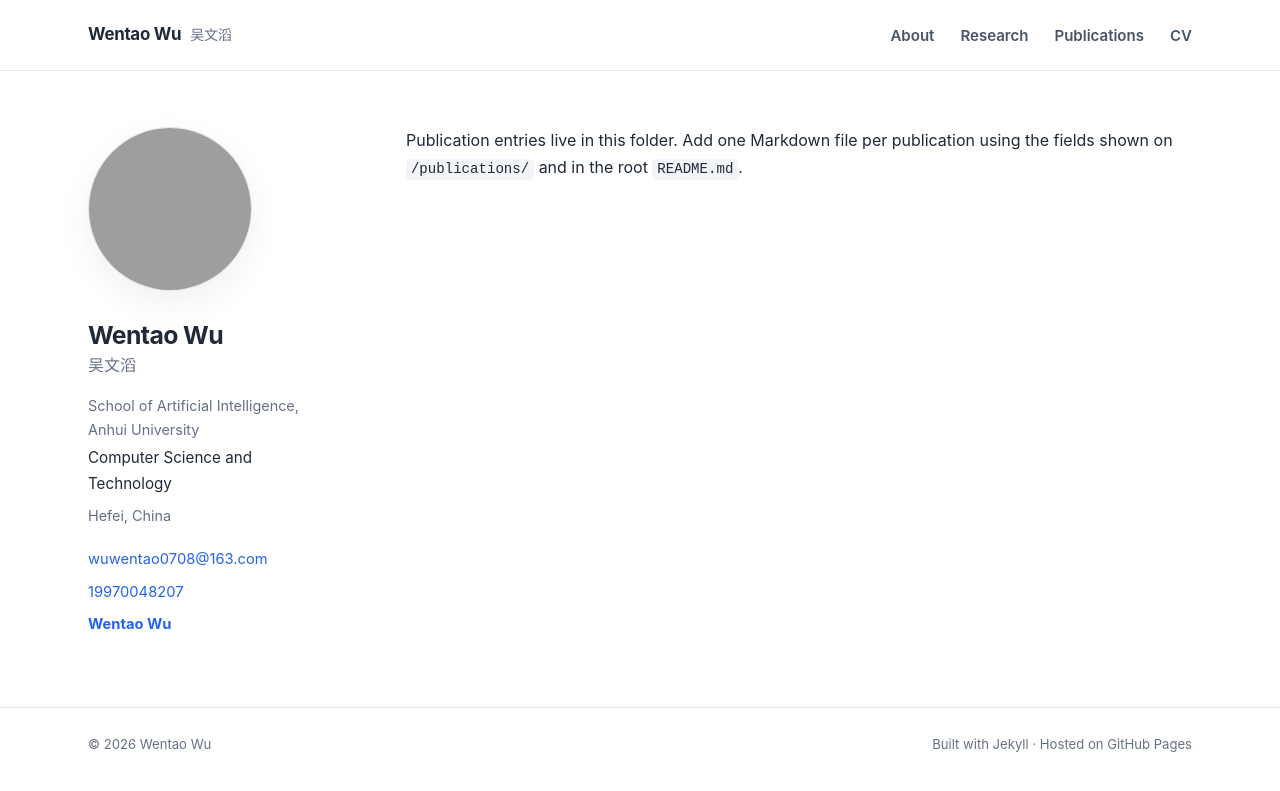
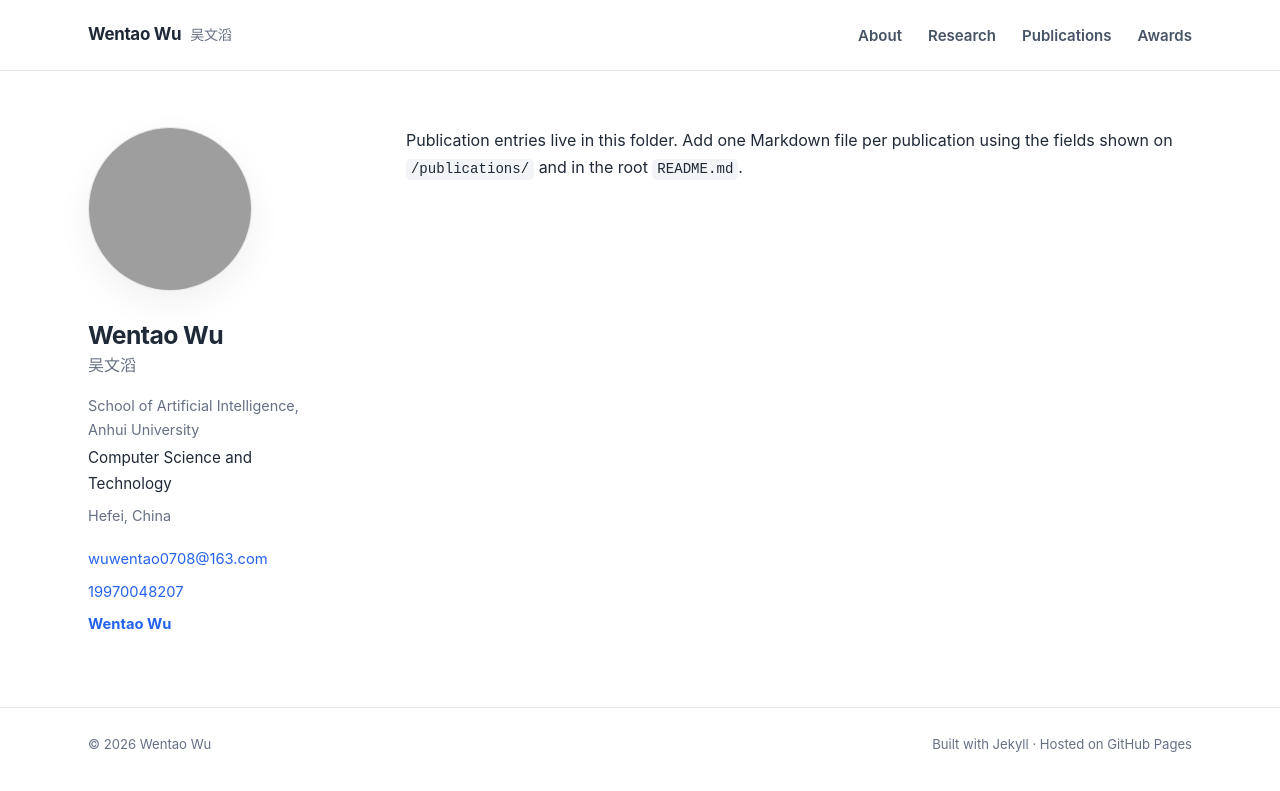
Before and after one commit to Vehicle-AHU/Vehicle-AHU.github.io, a Jekyll site: the page built from _publications/README.md, in a window 1280 px wide. Shown: the top 791 px of the page. Built offline with Jekyll 4.4.1, drawn with Linux system fonts in a browser that asks for light colours; our own code applies the rules of GitHub Pages for plain Markdown files; grey boxes are pictures that could not be loaded.

Commit message:
Replace CV navigation with Awards

```diff
--- a/_data/navigation.yml
+++ b/_data/navigation.yml
@@ -5,5 +5,5 @@ main:
     url: "/research/"
   - title: "Publications"
     url: "/publications/"
-  - title: "CV"
-    url: "/cv/"
+  - title: "Awards"
+    url: "/awards/"
```
